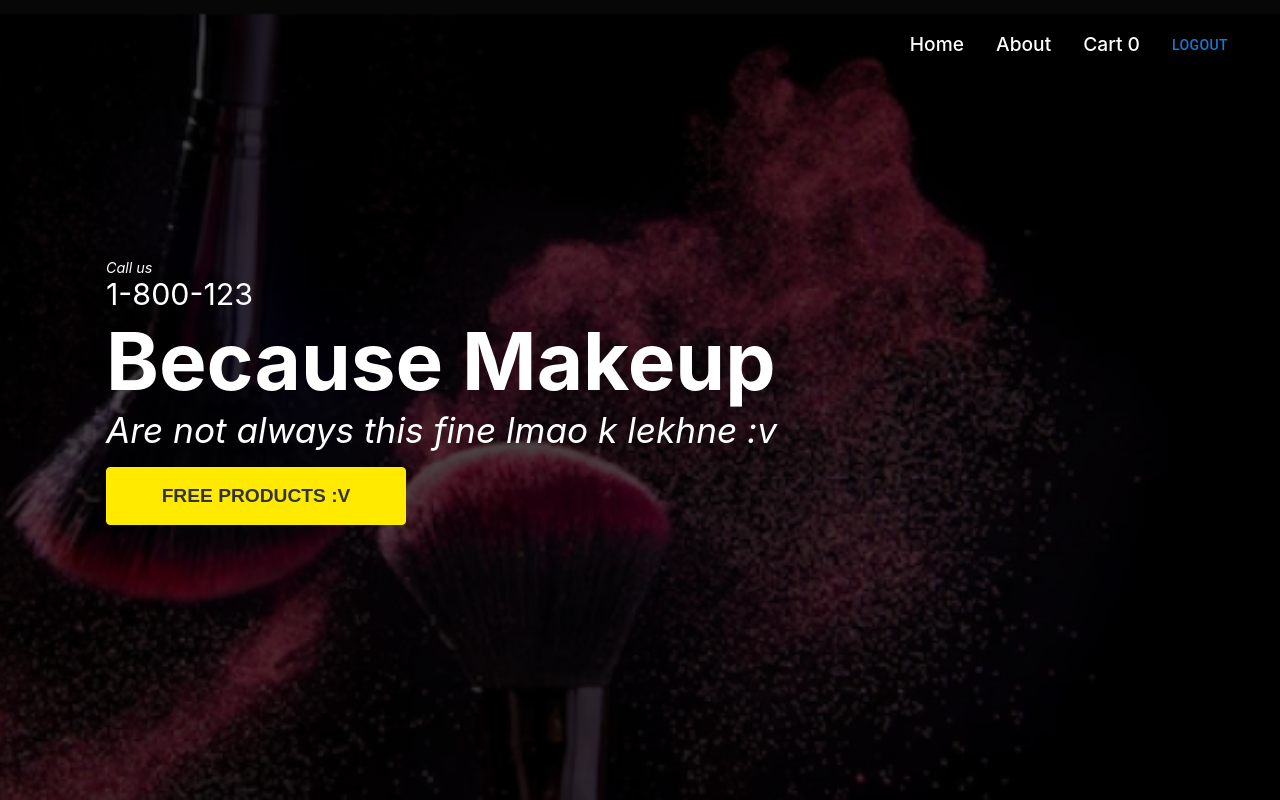
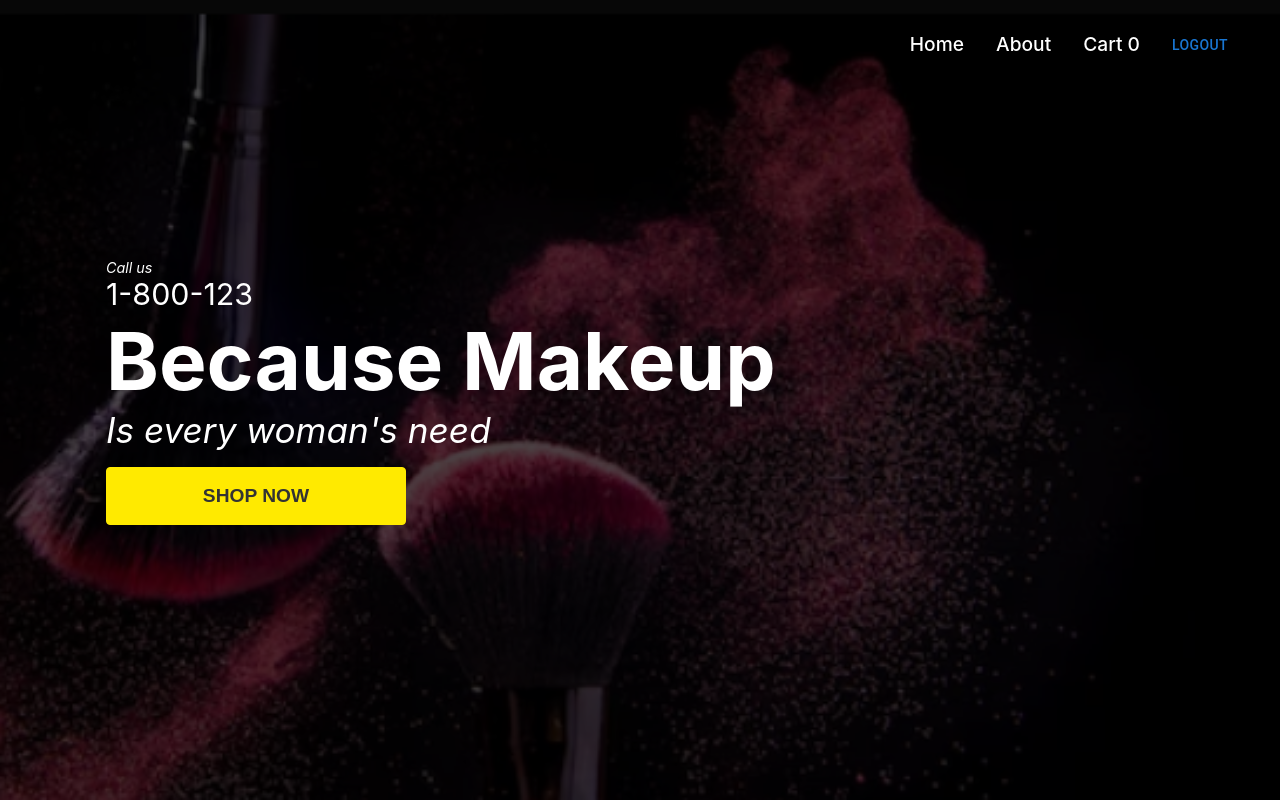
Before and after one commit to Rajan66/Glam, a React (Create React App) app in the folder client/: page / in a window 1280 px wide. Shown: the top 800 px of the page. Built offline with nearby package versions, Linux system fonts and the light colour scheme; no server answers.

Commit message:
Order schema updated

```diff
--- a/client/src/components/Auth/Auth.js
+++ b/client/src/components/Auth/Auth.js
@@ -56,7 +56,7 @@ const Auth = () => {
           window.localStorage.setItem('auth', true)
           checkModerator(userCred)
           handleFirebaseSignUp()
-          // navigate('/')
+          navigate('/')
         }
       })
       .catch((error) => console.log(error.message))
--- a/client/src/components/Hero/Hero.js
+++ b/client/src/components/Hero/Hero.js
@@ -5,12 +5,12 @@ const Hero = () => {
     return (
         <div className='hero'>
             <div className='content'>
-              {/* iniharu chahidaina vaye hataedeu la pachu */}
+              {/* iniharu chahidaina vaye hataedeu la  */}
               <p>Call us</p>
               <p>1-800-123</p>
-              <p>Because Makeup</p>
-              <p>Are not always this fine lmao k lekhne :v</p>
-              <button href='#' className='button'>Free products :v</button>
+              <p>Because Makeup </p>
+              <p>Is every woman's need</p>
+              <button href='#' className='button'>Shop Now</button>
             </div>
         </div>
       )
```
Also changed, not shown: 1 other file (tests, documents, lock files or other folders).
